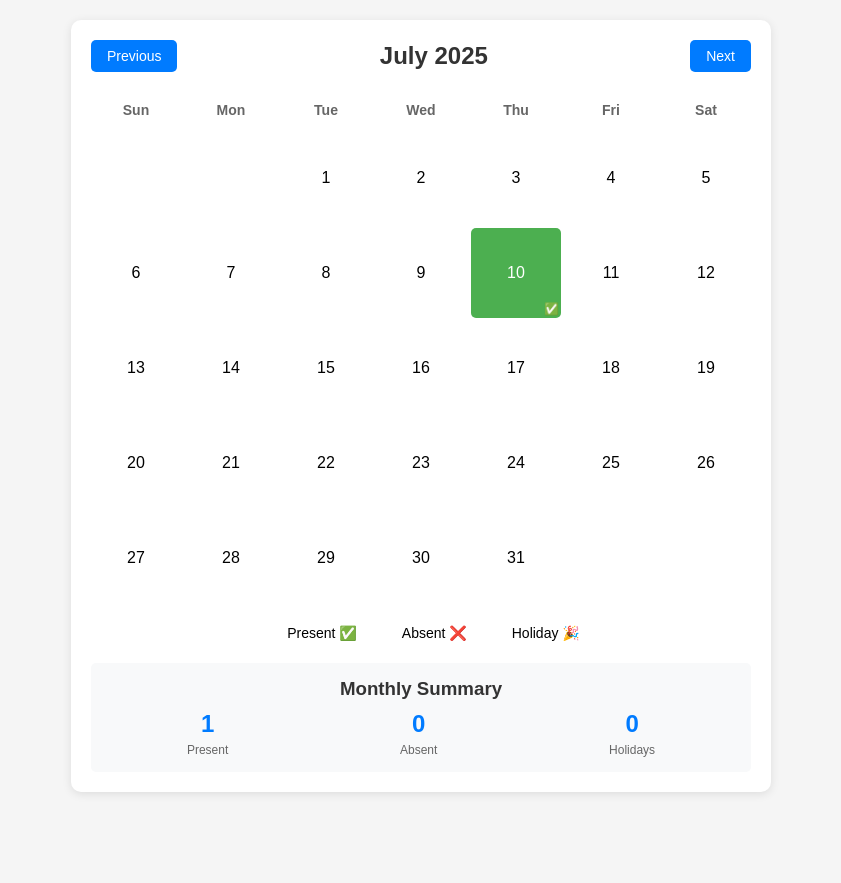
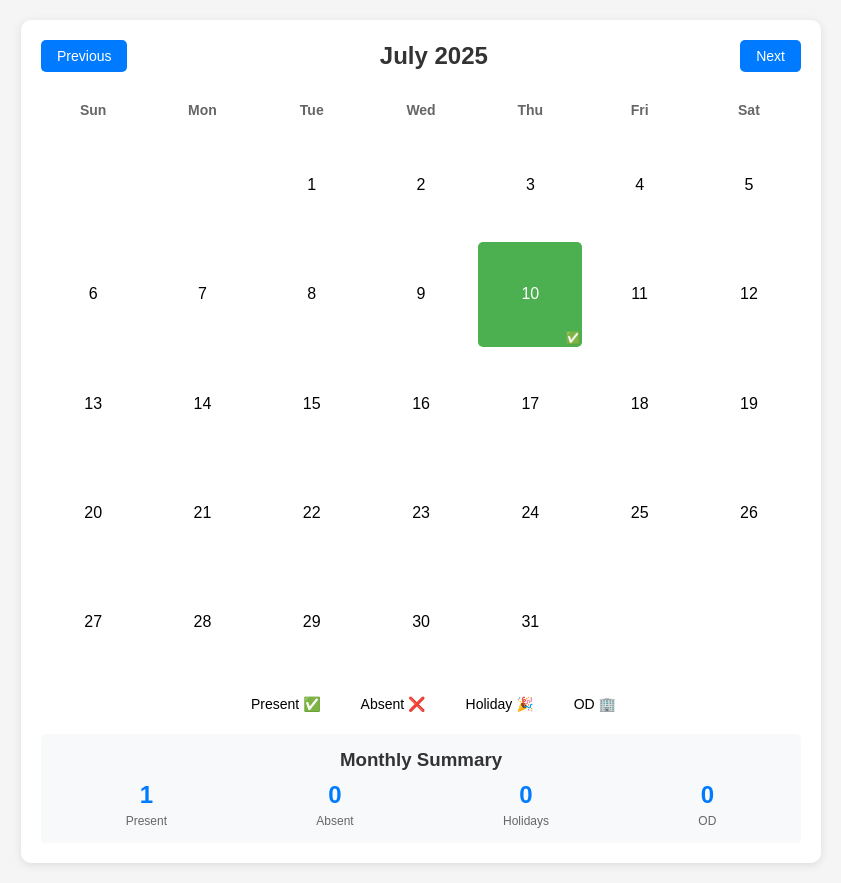
Before and after one commit to JuraRenard/Calendar-, a plain HTML site: page index.html in a window 1280 px wide. Both pictures are taken after a click on the element "10". Shown: the whole page, without its empty margins (219-1060 px from the left). Before the commit the page ends 812 px from the top, so only its background shows below. Drawn offline with Linux system fonts and the light colour scheme.

Commit message:
Update index.html

```diff
--- a/index.html
+++ b/index.html
@@ -18,7 +18,7 @@
         }
 
         .calendar-container {
-            max-width: 700px;
+            max-width: 800px;
             margin: 0 auto;
             background-color: white;
             border-radius: 10px;
@@ -113,6 +113,11 @@
             color: white;
         }
 
+        .date-cell.od {
+            background-color: #9C27B0;
+            color: white;
+        }
+
         .date-cell .status-icon {
             position: absolute;
             bottom: 2px;
@@ -124,7 +129,7 @@
             margin-top: 20px;
             display: flex;
             justify-content: center;
-            gap: 20px;
+            gap: 15px;
             flex-wrap: wrap;
         }
 
@@ -251,6 +256,10 @@
                 <div class="legend-color holiday"></div>
                 <span>Holiday 🎉</span>
             </div>
+            <div class="legend-item">
+                <div class="legend-color od"></div>
+                <span>OD 🏢</span>
+            </div>
         </div>
         <div class="summary">
             <h3>Monthly Summary</h3>
@@ -267,17 +276,22 @@
                     <div class="stat-number" id="holidayCount">0</div>
                     <div class="stat-label">Holidays</div>
                 </div>
+                <div class="stat-item">
+                    <div class="stat-number" id="odCount">0</div>
+                    <div class="stat-label">OD</div>
+                </div>
             </div>
         </div>
     </div>
 
     <script>
         // Status states
-        const STATES = ['none', 'present', 'absent', 'holiday'];
+        const STATES = ['none', 'present', 'absent', 'holiday', 'od'];
         const STATE_ICONS = {
             'present': '✅',
             'absent': '❌',
-            'holiday': '🎉'
+            'holiday': '🎉',
+            'od': '🏢'
         };
 
         // Current viewing month and year
@@ -364,7 +378,7 @@
             const nextState = STATES[nextIndex];
 
             // Remove all state classes
-            cell.classList.remove('present', 'absent', 'holiday');
+            cell.classList.remove('present', 'absent', 'holiday', 'od');
 
             // Remove existing icon
             const existingIcon = cell.querySelector('.status-icon');
@@ -392,6 +406,7 @@
             let presentCount = 0;
             let absentCount = 0;
             let holidayCount = 0;
+            let odCount = 0;
 
             // Count states for current month
             const monthPrefix = `${viewYear}-${viewMonth + 1}-`;
@@ -407,6 +422,9 @@
                         case 'holiday':
                             holidayCount++;
                             break;
+                        case 'od':
+                            odCount++;
+                            break;
                     }
                 }
             }
@@ -415,6 +433,7 @@
             document.getElementById('presentCount').textContent = presentCount;
             document.getElementById('absentCount').textContent = absentCount;
             document.getElementById('holidayCount').textContent = holidayCount;
+            document.getElementById('odCount').textContent = odCount;
         }
 
         function previousMonth() {
```
